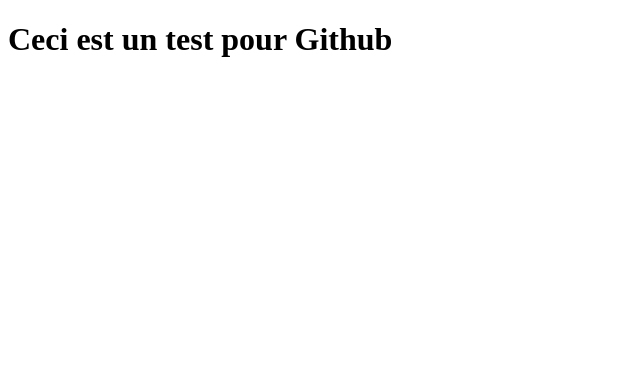
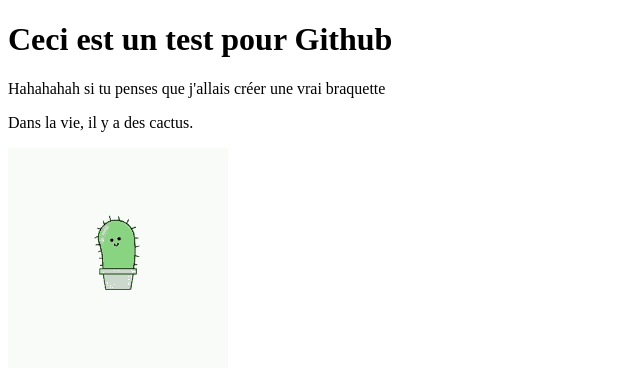
Before and after one commit to karinerock/Gitlocal, a plain HTML site: page index.html in a window 1280 px wide. Shown: the whole page, without its empty margins (0-640 px from the left). Drawn offline with Linux system fonts and the light colour scheme.

Commit message:
Un petit rajout

```diff
--- a/index.html
+++ b/index.html
@@ -5,6 +5,9 @@
 </head>
 <body>
 	<h1>Ceci est un test pour Github</h1>
-	<Hahahahah si tu penses que j'allais créer une vrai braquette>
+	<p>Hahahahah si tu penses que j'allais créer une vrai braquette</p>
+
+	<p>Dans la vie, il y a des cactus.</p>
+	<img src="cactus.gif" alt="Cactus">
 </body>
 </html>
```
Also changed, not shown: cactus.gif (added).
